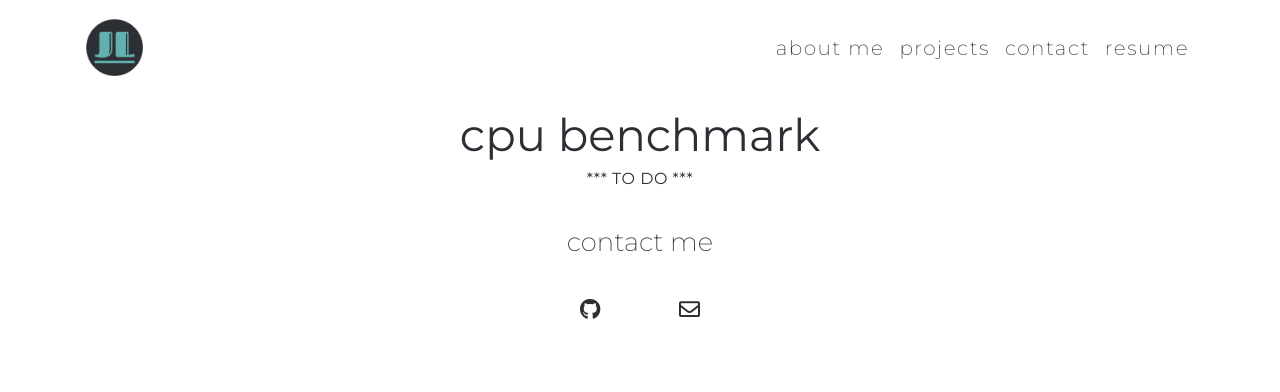
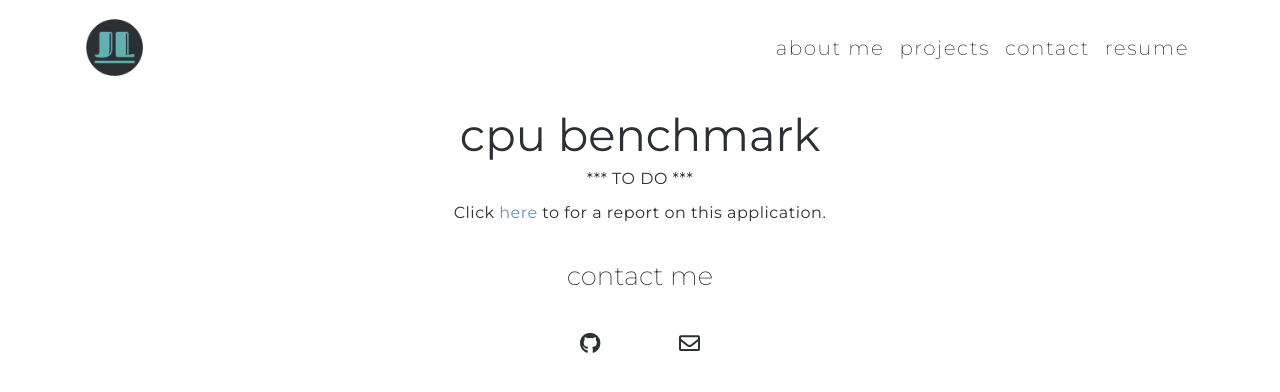
Before and after one commit to jledzeppelin/jledzeppelin.github.io, a Jekyll site: the page built from project-cpu-benchmark.html, in a window 1280 px wide. Shown: the top 392 px of the page. Built offline with Jekyll 4.4.1, drawn with Linux system fonts in a browser that asks for light colours; nearby versions of some CDN libraries.

Commit message:
added link to report

```diff
--- a/project-cpu-benchmark.html
+++ b/project-cpu-benchmark.html
@@ -7,6 +7,10 @@ layout: main
             <div class="col-lg-8 col-md-10 col-sm-12 hori-center">
                 <h1>cpu benchmark</h1>
                 <p>*** TO DO ***</p>
+                <p>
+                   Click <a href="https://github.com/jledzeppelin/csc641-sp17-cpu-benchmark/blob/master/csc641-hw1.pdf" target="_blank">here</a>
+                   to for a report on this application.
+                </p>
             </div>
         </div>
     </div>
```
